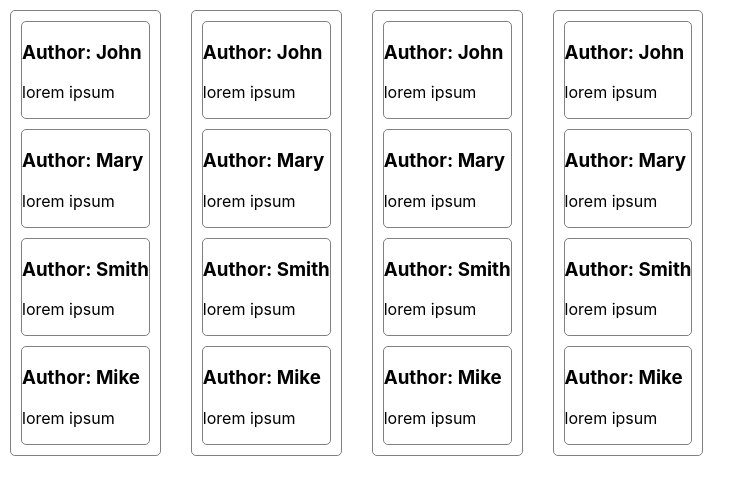
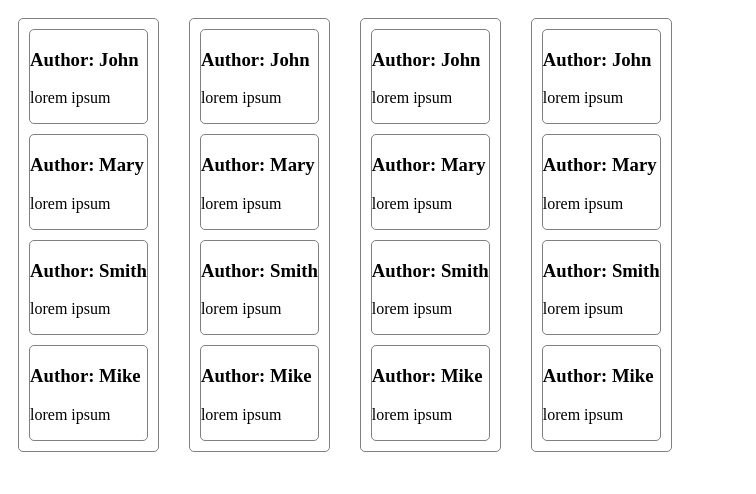
Before and after one commit to ItSerje/kanban-board_react, a React (Create React App) app: page / in a window 1280 px wide. Shown: the top 494 px of the page, without its empty margins (0-756 px from the left). Built offline with nearby package versions, Linux system fonts and the light colour scheme.

Commit message:
remove preset styles

```diff
--- a/src/index.css
+++ b/src/index.css
@@ -1,13 +1,3 @@
-body {
-  margin: 0;
-  font-family: -apple-system, BlinkMacSystemFont, 'Segoe UI', 'Roboto', 'Oxygen',
-    'Ubuntu', 'Cantarell', 'Fira Sans', 'Droid Sans', 'Helvetica Neue',
-    sans-serif;
-  -webkit-font-smoothing: antialiased;
-  -moz-osx-font-smoothing: grayscale;
+:root {
+  --card-list-background-color: #ebecf0;
 }
-
-code {
-  font-family: source-code-pro, Menlo, Monaco, Consolas, 'Courier New',
-    monospace;
-}
```
